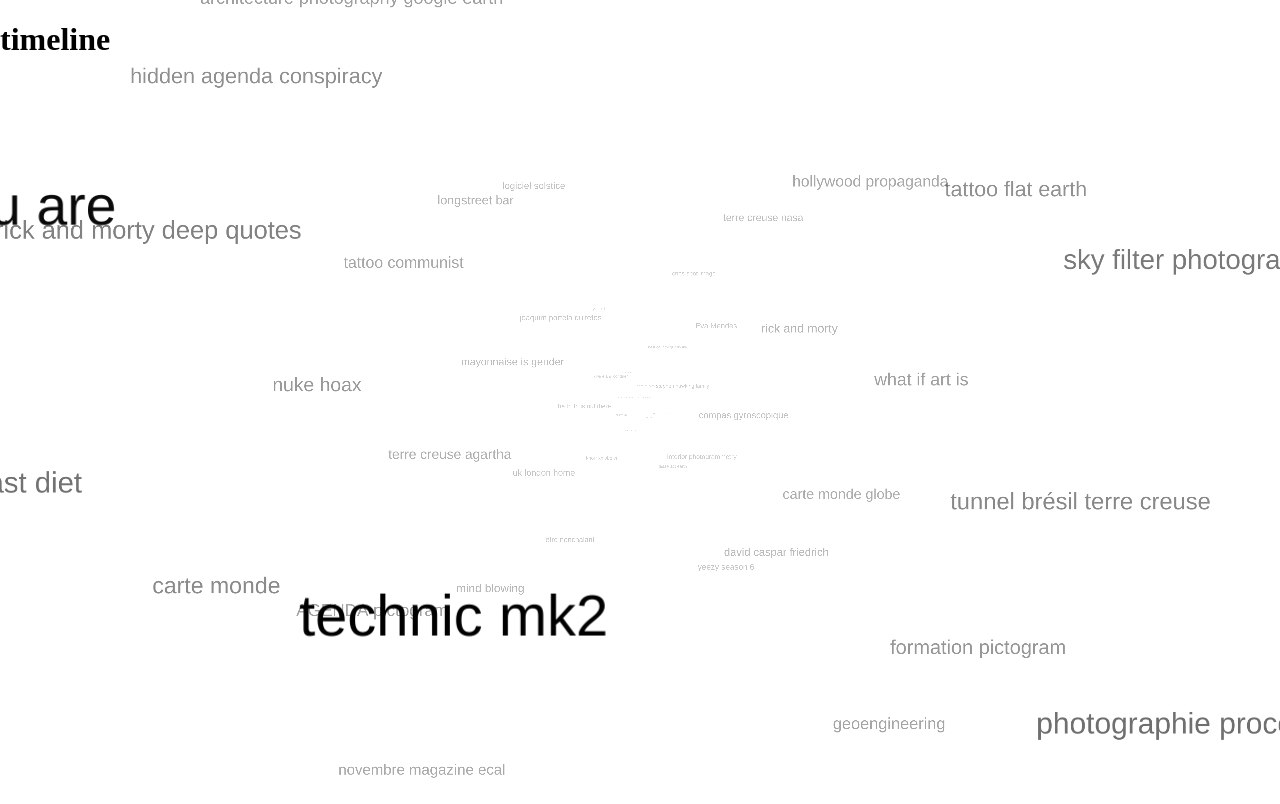
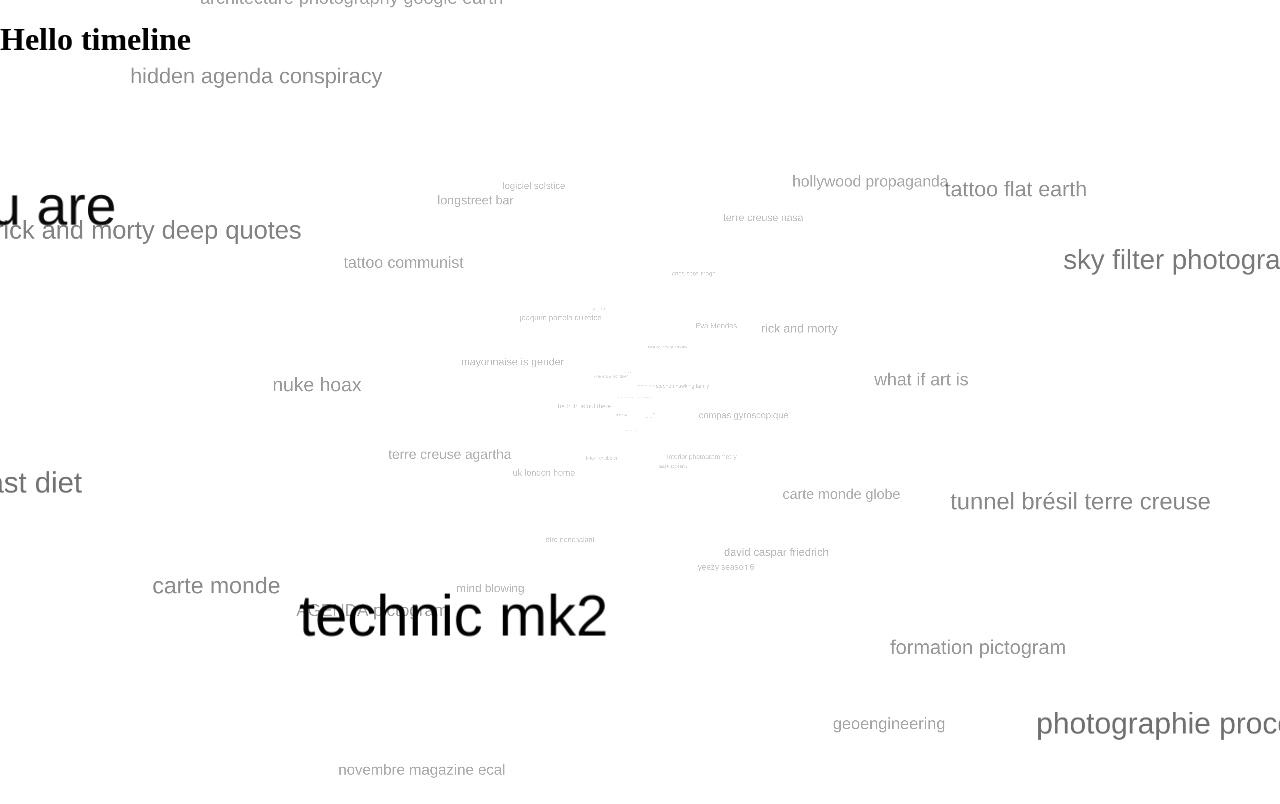
Before and after one commit to gaelcorboz/webdocdata, a website: page web/index.html in a window 1280 px wide. Drawn offline with Linux system fonts and the light colour scheme.

Commit message:
Changement du titre de la page

```diff
--- a/web/index.html
+++ b/web/index.html
@@ -16,7 +16,7 @@
 
 </head>
 
-<h1 style="color:black;">timeline</h1>
+<h1 style="color:black;">Hello timeline</h1>
 
 </html>
 
```
